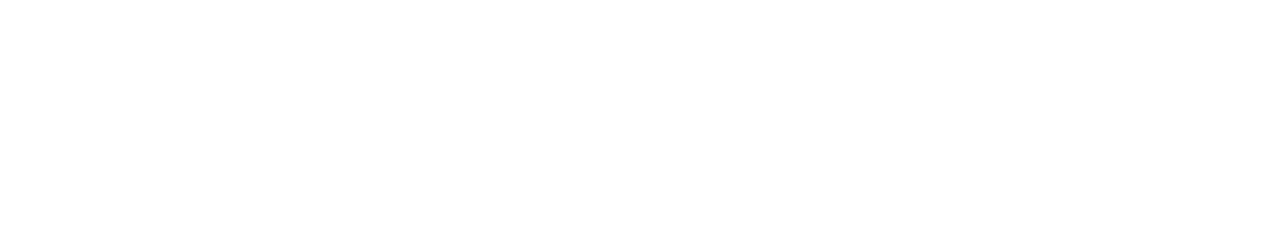
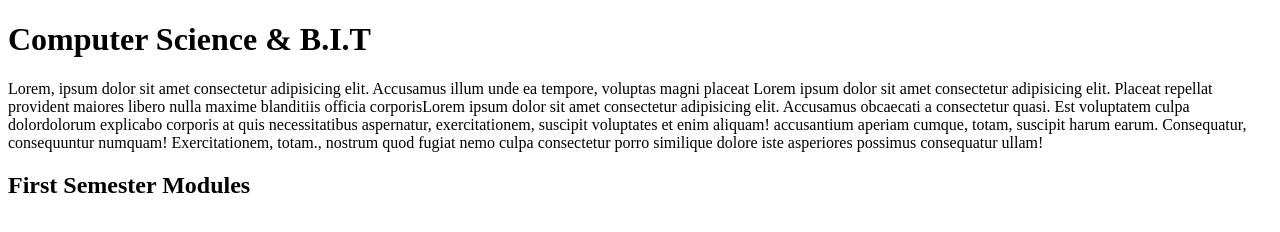
Before and after one commit to Alex-Alison/Com-Science-B.I.T, a plain HTML site: page Week 2/index.html in a window 1280 px wide. Drawn offline with Linux system fonts and the light colour scheme.

Commit message:
first change

```diff
--- a/Week 2/index.html
+++ b/Week 2/index.html
@@ -4,9 +4,16 @@
     <meta charset="UTF-8">
     <meta http-equiv="X-UA-Compatible" content="IE=edge">
     <meta name="viewport" content="width=device-width, initial-scale=1.0">
-    <title>Document</title>
+    <title>Week2</title>
 </head>
 <body>
-
+    <h1> Computer Science & B.I.T </h1>
+    <p>Lorem, ipsum dolor sit amet consectetur adipisicing elit. Accusamus illum unde ea tempore, voluptas magni placeat
+        Lorem ipsum dolor sit amet consectetur adipisicing elit. Placeat repellat provident maiores libero nulla maxime
+        blanditiis officia corporisLorem ipsum dolor sit amet consectetur adipisicing elit. Accusamus obcaecati a consectetur quasi. Est
+         voluptatem culpa dolordolorum explicabo corporis at quis necessitatibus aspernatur, exercitationem, suscipit voluptates et enim
+        aliquam! accusantium aperiam cumque, totam, suscipit harum earum. Consequatur, consequuntur numquam! Exercitationem,
+        totam., nostrum quod fugiat nemo culpa consectetur porro similique dolore iste asperiores possimus consequatur ullam!</p>
+        <h2> First Semester Modules</h2>
 </body>
 </html>
```
